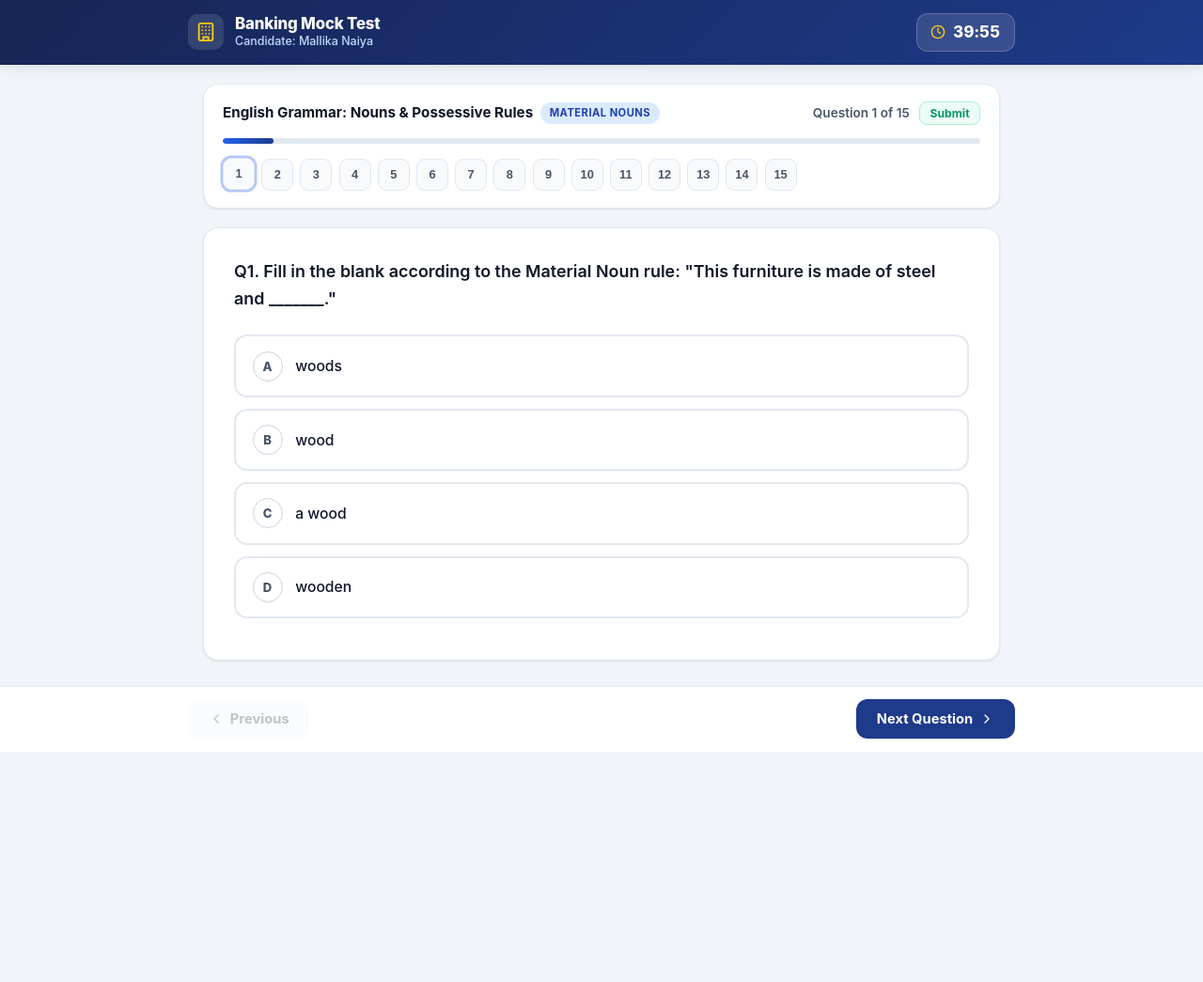
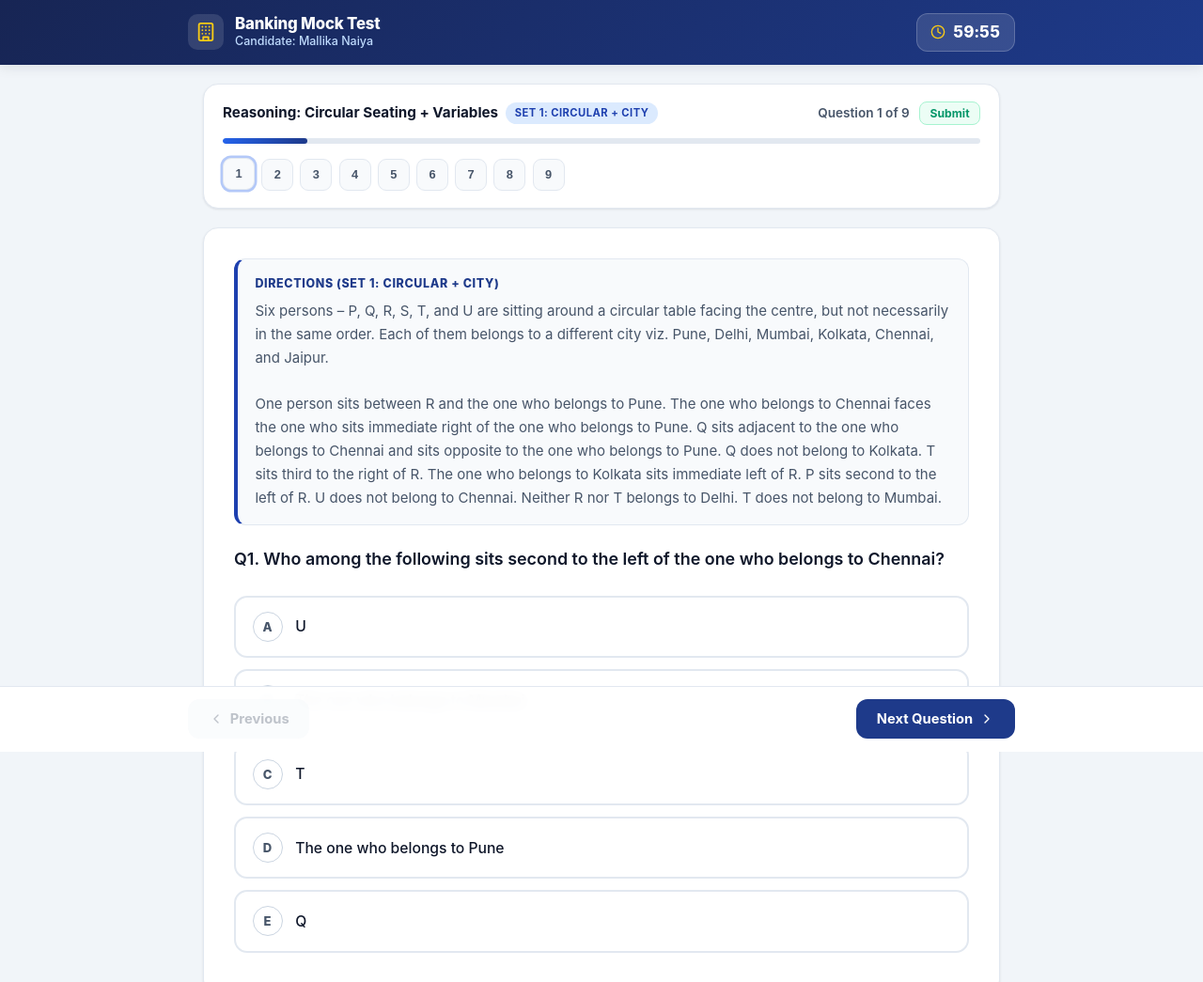
Before and after one commit to pritam180802/Online-Assignment, a plain HTML site: page index.html in a window 1280 px wide. Shown: the top 1045 px of the page at 94% size. Before the commit the page ends 807 px from the top, so only its background shows below. Drawn offline with Linux system fonts and the light colour scheme.

Commit message:
Update index.html

```diff
--- a/index.html
+++ b/index.html
@@ -3,7 +3,7 @@
 <head>
     <meta charset="UTF-8">
     <meta name="viewport" content="width=device-width, initial-scale=1.0">
-    <title>Banking PO English Mock — Mallika Naiya</title>
+    <title>Banking PO Reasoning Mock — Mallika Naiya</title>
 
     <style>
         /* =========================================================
@@ -963,7 +963,7 @@
 
             <div id="timer-box" class="timer-pill">
                 <span id="header-clock-icon" style="display:flex;"></span>
-                <span id="timer-text">40:00</span>
+                <span id="timer-text">60:00</span>
             </div>
         </div>
     </header>
@@ -999,132 +999,93 @@
 
     <script>
         /* =========================================================
-           2. QUIZ DATA: 15 ENGLISH GRAMMAR QUESTIONS (NOUNS & CASES)
+           2. QUIZ DATA: 9 CIRCULAR SEATING ARRANGEMENT + VARIABLE QUESTIONS
            ========================================================= */
         const quizData = {
-            title: "English Grammar: Nouns & Possessive Rules",
-            totalTimeSeconds: 40 * 60, // 40 Minutes
+            title: "Reasoning: Circular Seating + Variables",
+            totalTimeSeconds: 60 * 60, // 60 Minutes
             marksPerQuestion: 2,
             questions: [
                 {
                     id: 1,
-                    setLabel: "Material Nouns",
-                    text: "Fill in the blank according to the Material Noun rule: \"This furniture is made of steel and _______.\"",
-                    options: ["woods", "wood", "a wood", "wooden"],
+                    setLabel: "Set 1: Circular + City",
+                    passage: "Six persons – P, Q, R, S, T, and U are sitting around a circular table facing the centre, but not necessarily in the same order. Each of them belongs to a different city viz. Pune, Delhi, Mumbai, Kolkata, Chennai, and Jaipur.<br><br>One person sits between R and the one who belongs to Pune. The one who belongs to Chennai faces the one who sits immediate right of the one who belongs to Pune. Q sits adjacent to the one who belongs to Chennai and sits opposite to the one who belongs to Pune. Q does not belong to Kolkata. T sits third to the right of R. The one who belongs to Kolkata sits immediate left of R. P sits second to the left of R. U does not belong to Chennai. Neither R nor T belongs to Delhi. T does not belong to Mumbai.",
+                    text: "Who among the following sits second to the left of the one who belongs to Chennai?",
+                    options: ["U", "The one who belongs to Mumbai", "T", "The one who belongs to Pune", "Q"],
                     correct: 1,
-                    explanation: "Material nouns do not form plurals when referring to raw materials; 'wood' means timber/log, whereas 'woods' means a jungle or forest."
+                    explanation: "Final Clockwise Order: R (Mumbai) – U (Kolkata) – P (Pune) – T (Jaipur) – S (Chennai) – Q (Delhi). Counting clockwise (left) from S (Chennai): 1st left is Q, 2nd left is R (The one who belongs to Mumbai)."
                 },
                 {
                     id: 2,
-                    setLabel: "Material Nouns",
-                    text: "Choose the correct word to complete the sentence: \"The C.M. has ordered to clean the _______ of the city.\"",
-                    options: ["water", "a water", "waters", "watering"],
+                    setLabel: "Set 1: Circular + City",
+                    passage: "Six persons – P, Q, R, S, T, and U are sitting around a circular table facing the centre, but not necessarily in the same order. Each of them belongs to a different city viz. Pune, Delhi, Mumbai, Kolkata, Chennai, and Jaipur.<br><br>One person sits between R and the one who belongs to Pune. The one who belongs to Chennai faces the one who sits immediate right of the one who belongs to Pune. Q sits adjacent to the one who belongs to Chennai and sits opposite to the one who belongs to Pune. Q does not belong to Kolkata. T sits third to the right of R. The one who belongs to Kolkata sits immediate left of R. P sits second to the left of R. U does not belong to Chennai. Neither R nor T belongs to Delhi. T does not belong to Mumbai.",
+                    text: "Who faces the one who sits immediate right of T?",
+                    options: ["The one who belongs to Jaipur", "S", "The one who belongs to Delhi", "R", "U"],
                     correct: 2,
-                    explanation: "When 'water' is used in the plural form 'waters', its meaning changes to water bodies."
+                    explanation: "Final Clockwise Order: R (Mumbai) – U (Kolkata) – P (Pune) – T (Jaipur) – S (Chennai) – Q (Delhi). Immediate right of T (anti-clockwise) is P (Pune), and Q (The one who belongs to Delhi) sits directly opposite P."
                 },
                 {
                     id: 3,
-                    setLabel: "General vs Particularised",
-                    text: "Select the correct verb for a noun used in its generalised form: \"Politics _______ a dirty game.\"",
-                    options: ["are", "were", "have", "is"],
-                    correct: 3,
-                    explanation: "Nouns that look plural in form (such as Politics) take a singular verb when used in a generalised sense."
+                    setLabel: "Set 1: Circular + City",
+                    passage: "Six persons – P, Q, R, S, T, and U are sitting around a circular table facing the centre, but not necessarily in the same order. Each of them belongs to a different city viz. Pune, Delhi, Mumbai, Kolkata, Chennai, and Jaipur.<br><br>One person sits between R and the one who belongs to Pune. The one who belongs to Chennai faces the one who sits immediate right of the one who belongs to Pune. Q sits adjacent to the one who belongs to Chennai and sits opposite to the one who belongs to Pune. Q does not belong to Kolkata. T sits third to the right of R. The one who belongs to Kolkata sits immediate left of R. P sits second to the left of R. U does not belong to Chennai. Neither R nor T belongs to Delhi. T does not belong to Mumbai.",
+                    text: "Which of the following combinations of person and city is definitely true?",
+                    options: ["T – Delhi", "R – Kolkata", "U – Kolkata", "S – Jaipur", "Q – Mumbai"],
+                    correct: 2,
+                    explanation: "Final Clockwise Order: R (Mumbai) – U (Kolkata) – P (Pune) – T (Jaipur) – S (Chennai) – Q (Delhi). Therefore, U – Kolkata is definitely true."
                 },
                 {
                     id: 4,
-                    setLabel: "General vs Particularised",
-                    text: "Fill in the blank with the appropriate verb: \"Mathematics _______ always troubled me.\"",
-                    options: ["have", "has", "are", "were"],
-                    correct: 1,
-                    explanation: "When Mathematics is used as a general subject name, it takes a singular verb ('has')."
+                    setLabel: "Set 2: Circular + Colour",
+                    passage: "Eight persons viz. A, B, C, D, E, F, G, and H are sitting around a circular table facing the centre, but not necessarily in the same order. Each of them likes a different colour viz. Red, Blue, Green, Yellow, Pink, White, Black, and Orange.<br><br>F, who likes Red, sits second to the right of the one who likes Blue. The one who likes Green is an immediate neighbour of the one who likes Blue. Two people sit between the one who likes Green and B. C and E are immediate neighbours of each other. Neither C nor E is an immediate neighbour of either B or the one who likes Yellow. The one who likes White sits second to the left of D. D likes neither Yellow nor Green. G and the one who likes Red are immediate neighbours of each other. Only one person sits between C and the one who likes Black. H sits second to the left of the one who likes Orange. The one who likes Pink sits second to the left of the one who likes Blue.",
+                    text: "Who sits third to the left of the one who sits opposite to the one who likes Yellow?",
+                    options: ["G", "D", "H", "B", "F"],
+                    correct: 2,
+                    explanation: "Final Clockwise Order: A (Yellow) – G (Black) – F (Red) – C (Green) – E (Blue) – D (Orange) – B (Pink) – H (White). Opposite to A (Yellow) is E (Blue); third to the left (clockwise) of E is H."
                 },
                 {
                     id: 5,
-                    setLabel: "General vs Particularised",
-                    text: "Choose the correct verb when the subject is particularised: \"The mathematics of my sister _______ not been really good.\"",
-                    options: ["has", "is", "have", "was"],
+                    setLabel: "Set 2: Circular + Colour",
+                    passage: "Eight persons viz. A, B, C, D, E, F, G, and H are sitting around a circular table facing the centre, but not necessarily in the same order. Each of them likes a different colour viz. Red, Blue, Green, Yellow, Pink, White, Black, and Orange.<br><br>F, who likes Red, sits second to the right of the one who likes Blue. The one who likes Green is an immediate neighbour of the one who likes Blue. Two people sit between the one who likes Green and B. C and E are immediate neighbours of each other. Neither C nor E is an immediate neighbour of either B or the one who likes Yellow. The one who likes White sits second to the left of D. D likes neither Yellow nor Green. G and the one who likes Red are immediate neighbours of each other. Only one person sits between C and the one who likes Black. H sits second to the left of the one who likes Orange. The one who likes Pink sits second to the left of the one who likes Blue.",
+                    text: "How many persons sit between G and the one who likes Orange when counted from the right of G?",
+                    options: ["One", "Two", "Three", "Four", "None"],
                     correct: 2,
-                    explanation: "When nouns like mathematics are possessed or particularised ('the mathematics of my sister'), they take a plural verb ('have')."
+                    explanation: "Final Clockwise Order: A (Yellow) – G (Black) – F (Red) – C (Green) – E (Blue) – D (Orange) – B (Pink) – H (White). Counting from the right (anti-clockwise) of G to D (Orange), there are Three persons: A, H, and B."
                 },
                 {
                     id: 6,
-                    setLabel: "General vs Particularised",
-                    text: "Select the right verb to complete the sentence: \"All the economics of the region _______ not in good hands.\"",
-                    options: ["is", "has", "was", "are"],
-                    correct: 3,
-                    explanation: "Because economics is particularised here ('the economics of the region'), it takes a plural verb ('are')."
+                    setLabel: "Set 2: Circular + Colour",
+                    passage: "Eight persons viz. A, B, C, D, E, F, G, and H are sitting around a circular table facing the centre, but not necessarily in the same order. Each of them likes a different colour viz. Red, Blue, Green, Yellow, Pink, White, Black, and Orange.<br><br>F, who likes Red, sits second to the right of the one who likes Blue. The one who likes Green is an immediate neighbour of the one who likes Blue. Two people sit between the one who likes Green and B. C and E are immediate neighbours of each other. Neither C nor E is an immediate neighbour of either B or the one who likes Yellow. The one who likes White sits second to the left of D. D likes neither Yellow nor Green. G and the one who likes Red are immediate neighbours of each other. Only one person sits between C and the one who likes Black. H sits second to the left of the one who likes Orange. The one who likes Pink sits second to the left of the one who likes Blue.",
+                    text: "Four of the following five are alike in a certain way based on their seating positions and thus form a group. Which one does not belong to that group?",
+                    options: ["A – E", "G – D", "F – B", "C – H", "A – F"],
+                    correct: 4,
+                    explanation: "Final Clockwise Order: A (Yellow) – G (Black) – F (Red) – C (Green) – E (Blue) – D (Orange) – B (Pink) – H (White). Pairs A–E, G–D, F–B, and C–H sit directly opposite each other, whereas A – F do not sit opposite."
                 },
                 {
                     id: 7,
-                    setLabel: "Pair Nouns",
-                    text: "Identify the correct noun form for items made of two identical parts: \"He gave me _______ on my birthday.\"",
-                    options: ["jean", "a jean", "jeans", "a jeans"],
-                    correct: 2,
-                    explanation: "Nouns made with two pairs of the same thing (like jeans and spectacles) are always used in plural form."
+                    setLabel: "Set 3: PYQ Circular + Fruit",
+                    passage: "Eight persons – P, Q, R, S, T, U, V, and W are sitting around a circular table facing the centre, but not necessarily in the same order. Each of them likes a different fruit viz. Apple, Mango, Banana, Orange, Grapes, Guava, Papaya, and Kiwi.<br><br>P sits third to the right of the one who likes Banana. Only two persons sit between P and S. S does not like Banana and does not sit adjacent to Q. The one who likes Orange sits immediate left of R. Q sits immediate left of the one who likes Orange. Only one person sits between Q and the one who likes Grapes. U sits third to the right of the one who likes Grapes. W sits immediate right of the one who likes Guava. P does not like Guava. The one who likes Apple sits immediate right of T. Neither P nor T likes Papaya. T does not like Mango.",
+                    text: "Who sits second to the right of the one who likes Papaya?",
+                    options: ["P", "The one who likes Orange", "U", "The one who likes Kiwi", "R"],
+                    correct: 1,
+                    explanation: "Final Clockwise Order: T (Kiwi) – P (Mango) – R (Grapes) – V (Orange) – Q (Banana) – W (Papaya) – S (Guava) – U (Apple). W likes Papaya; second to the right (anti-clockwise) of W is V (The one who likes Orange)."
                 },
                 {
                     id: 8,
-                    setLabel: "Pair Nouns",
-                    text: "Choose the correct singular usage to complete the sentence: \"_______ belongs to our tailor.\"",
-                    options: ["This scissor", "This pair of scissors", "These scissor", "A scissors"],
-                    correct: 1,
-                    explanation: "To make pair nouns singular, add 'a pair of' or 'this pair of' before the plural noun ('scissors')."
+                    setLabel: "Set 3: PYQ Circular + Fruit",
+                    passage: "Eight persons – P, Q, R, S, T, U, V, and W are sitting around a circular table facing the centre, but not necessarily in the same order. Each of them likes a different fruit viz. Apple, Mango, Banana, Orange, Grapes, Guava, Papaya, and Kiwi.<br><br>P sits third to the right of the one who likes Banana. Only two persons sit between P and S. S does not like Banana and does not sit adjacent to Q. The one who likes Orange sits immediate left of R. Q sits immediate left of the one who likes Orange. Only one person sits between Q and the one who likes Grapes. U sits third to the right of the one who likes Grapes. W sits immediate right of the one who likes Guava. P does not like Guava. The one who likes Apple sits immediate right of T. Neither P nor T likes Papaya. T does not like Mango.",
+                    text: "Which of the following fruits does T like?",
+                    options: ["Mango", "Papaya", "Kiwi", "Apple", "Guava"],
+                    correct: 2,
+                    explanation: "Final Clockwise Order: T (Kiwi) – P (Mango) – R (Grapes) – V (Orange) – Q (Banana) – W (Papaya) – S (Guava) – U (Apple). Therefore, T likes Kiwi."
                 },
                 {
                     id: 9,
-                    setLabel: "Noun + Prep + Noun",
-                    text: "Fill in the blank following the Noun + Preposition + Same Noun rule: \"The price of petrol is rising _______.\"",
-                    options: ["days by days", "day by days", "day by day", "days by day"],
-                    correct: 2,
-                    explanation: "When the same noun is repeated before and after a preposition (Noun + Preposition + Noun), both nouns remain in singular form ('day by day')."
-                },
-                {
-                    id: 10,
-                    setLabel: "Noun + Prep + Noun",
-                    text: "Select the correct verb to complete the sentence: \"Row after row _______ devastated during the flood.\"",
-                    options: ["were", "are", "have", "was"],
-                    correct: 3,
-                    explanation: "The structure Noun + Preposition + Same Noun ('Row after row') takes a singular verb ('was')."
-                },
-                {
-                    id: 11,
-                    setLabel: "Noun Placement",
-                    text: "Choose the correct word based on the Article + Noun + Preposition placement rule: \"The _______ of these monuments can only be known by an architect.\"",
-                    options: ["significant", "significance", "significantly", "signify"],
-                    correct: 1,
-                    explanation: "Following the placement rule Article + Noun + Preposition, the noun 'significance' is needed between 'The' and 'of'."
-                },
-                {
-                    id: 12,
-                    setLabel: "Noun Placement",
-                    text: "Fill in the blank following the Article + Adjective + Noun pattern: \"A beautiful _______ is visible from my balcony.\"",
-                    options: ["seen", "seeing", "scene", "scenic"],
-                    correct: 2,
-                    explanation: "Following the placement rule Article + Adjective + Noun, the noun 'scene' is placed after the adjective 'beautiful'."
-                },
-                {
-                    id: 13,
-                    setLabel: "Possessive Structure",
-                    text: "Select the correct noun to complete the Noun's + Noun structure: \"World's _______ is rising with each passing day.\"",
-                    options: ["populated", "populate", "population", "populating"],
-                    correct: 2,
-                    explanation: "Following the structure Noun's + Noun, a noun ('population') is required after 'World's'."
-                },
-                {
-                    id: 14,
-                    setLabel: "Possessive Case",
-                    text: "Choose the correct possessive form for a name ending in \"-s\": \"_______ car is parked in my slot.\"",
-                    options: ["Vikas's", "Vikas'", "Vikas", "Vikases'"],
-                    correct: 1,
-                    explanation: "To show ownership for a word ending with 's' (like Vikas or Paras), only an apostrophe (') is added."
-                },
-                {
-                    id: 15,
-                    setLabel: "Possessive Case",
-                    text: "Select the correct possessive form referring to all the boys: \"The _______ hostel is closed for summer break.\"",
-                    options: ["boy's", "boys's", "boys'", "boy"],
-                    correct: 2,
-                    explanation: "To show belongingness for a plural noun ending with 's' ('boys'), only an apostrophe (') is added after 's'."
+                    setLabel: "Set 3: PYQ Circular + Fruit",
+                    passage: "Eight persons – P, Q, R, S, T, U, V, and W are sitting around a circular table facing the centre, but not necessarily in the same order. Each of them likes a different fruit viz. Apple, Mango, Banana, Orange, Grapes, Guava, Papaya, and Kiwi.<br><br>P sits third to the right of the one who likes Banana. Only two persons sit between P and S. S does not like Banana and does not sit adjacent to Q. The one who likes Orange sits immediate left of R. Q sits immediate left of the one who likes Orange. Only one person sits between Q and the one who likes Grapes. U sits third to the right of the one who likes Grapes. W sits immediate right of the one who likes Guava. P does not like Guava. The one who likes Apple sits immediate right of T. Neither P nor T likes Papaya. T does not like Mango.",
+                    text: "If all the persons are made to sit in alphabetical order starting from P in clockwise direction, how many persons remain unchanged in their original positions (excluding P)?",
+                    options: ["None", "One", "Two", "Three", "Four"],
+                    correct: 0,
+                    explanation: "Original clockwise from P: P, R, V, Q, W, S, U, T. Alphabetical clockwise from P: P, Q, R, S, T, U, V, W. None of the positions match (excluding P)."
                 }
             ]
         };
@@ -1133,14 +1094,14 @@
            3. ROMANTIC + MOTIVATIONAL QUOTES (FOR PRITAM & MALLIKA)
            ========================================================= */
         const motivationalQuotes = [
-            "Just like a singular noun and a singular verb belong together in perfect harmony, Pritam and Mallika belong together through every step of your Banking PO journey!",
-            "Day by day, step by step, your dedication is turning our biggest dream into reality. Keep shining, Mallika—Pritam is endlessly proud of his future Bank Manager!",
-            "Some things in life are inseparable—like a pair of stars in the night sky, or Pritam cheering tirelessly for Mallika until you sit in that Bank Manager's chair!",
-            "You master every grammar rule with grace and brilliance, my love. Never doubt your strength—Pritam believes in you more than words could ever express!",
-            "Whether the question is general or particularised, one truth is always constant: Pritam's love and faith in Mallika's Banking PO success will never waver!",
-            "Every mock you finish today brings us one step closer to celebrating your selection hand-in-hand. Keep pushing forward, sweetheart—victory is yours!",
-            "Look how far you have come, Mallika! With your sharp mind and Pritam's endless support by your side, no Banking exam can stand in your way.",
-            "From late-night revisions to the day you sign your appointment letter as a Bank Officer, Pritam is right beside you—loving you and believing in every dream you chase!"
+            "No matter how complex the puzzle of life gets, Pritam and Mallika always fall right into place—and soon you'll take your rightful seat as a Bank Manager!",
+            "Every seating arrangement you crack today brings us closer to the day I proudly call you Officer Mallika. Keep going, my love—Pritam is cheering for you always!",
+            "You solve every tough clue with patience and grace, sweetheart. Never doubt how brilliant you are—Pritam believes in your Banking PO dream with all his heart!",
+            "Round after round of practice, your focus shines brighter every single day. Remember, Pritam is right beside you through every mock until we celebrate your selection!",
+            "Just like every clue connects to reveal the final arrangement, every hour of your hard work is connecting to build our dream future together, Mallika!",
+            "Even the trickiest PO Prelims puzzle bows down to your determination. Keep your head high, my future Bank Manager—Pritam is endlessly proud of you!",
+            "Through every late-night study session and every mock test, my heart beats with pride watching you chase your Banking PO goal. You've got this, Mallika!",
+            "When you finally sign your first document as a Bank Manager, I'll be smiling right next to you—the luckiest guy in the world. Keep shining, my love!"
         ];
 
         /* =========================================================
@@ -1440,7 +1401,7 @@
                 <div class="explanation-box">
                     <div class="explanation-header">
                         ${getSvgIcon('lightbulb', 17)}
-                        <span>Grammar Rule &amp; Solution</span>
+                        <span>Seating Arrangement &amp; Solution</span>
                     </div>
                     <p>${q.explanation}</p>
                 </div>
```
